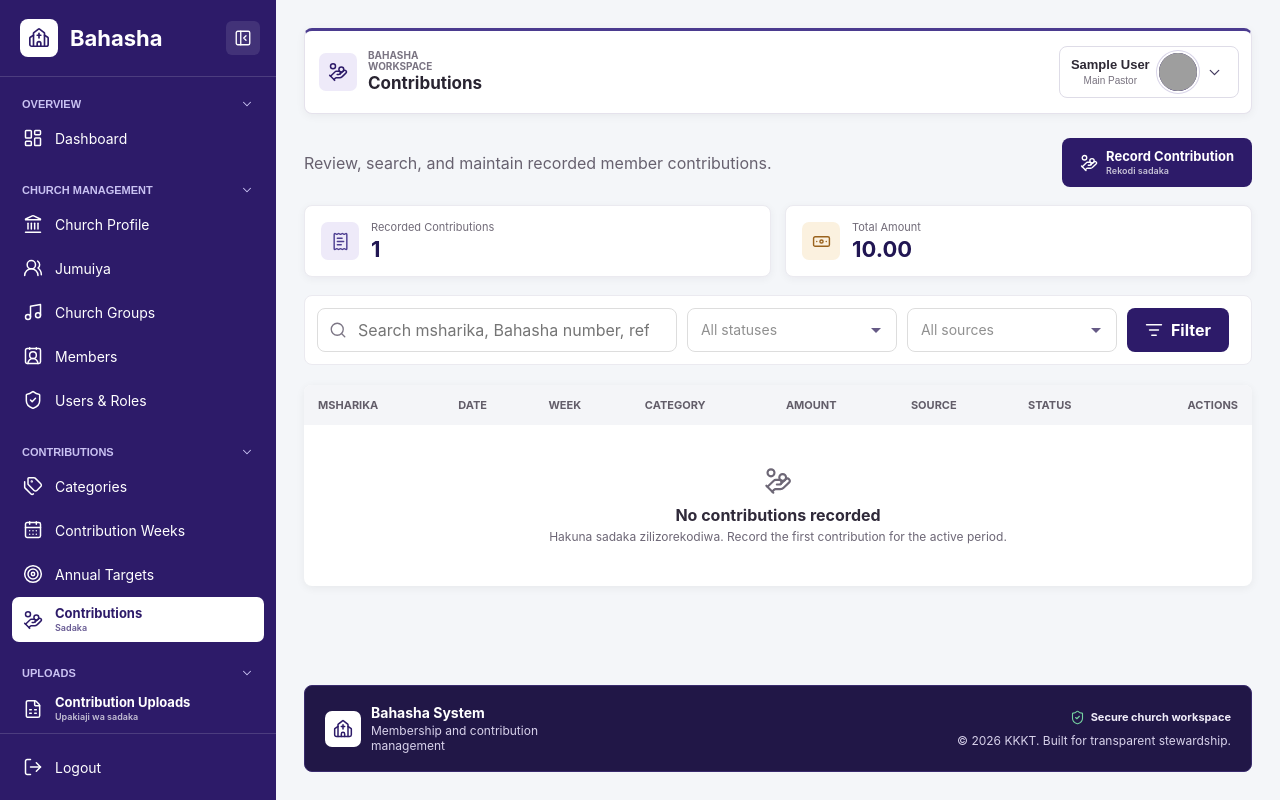
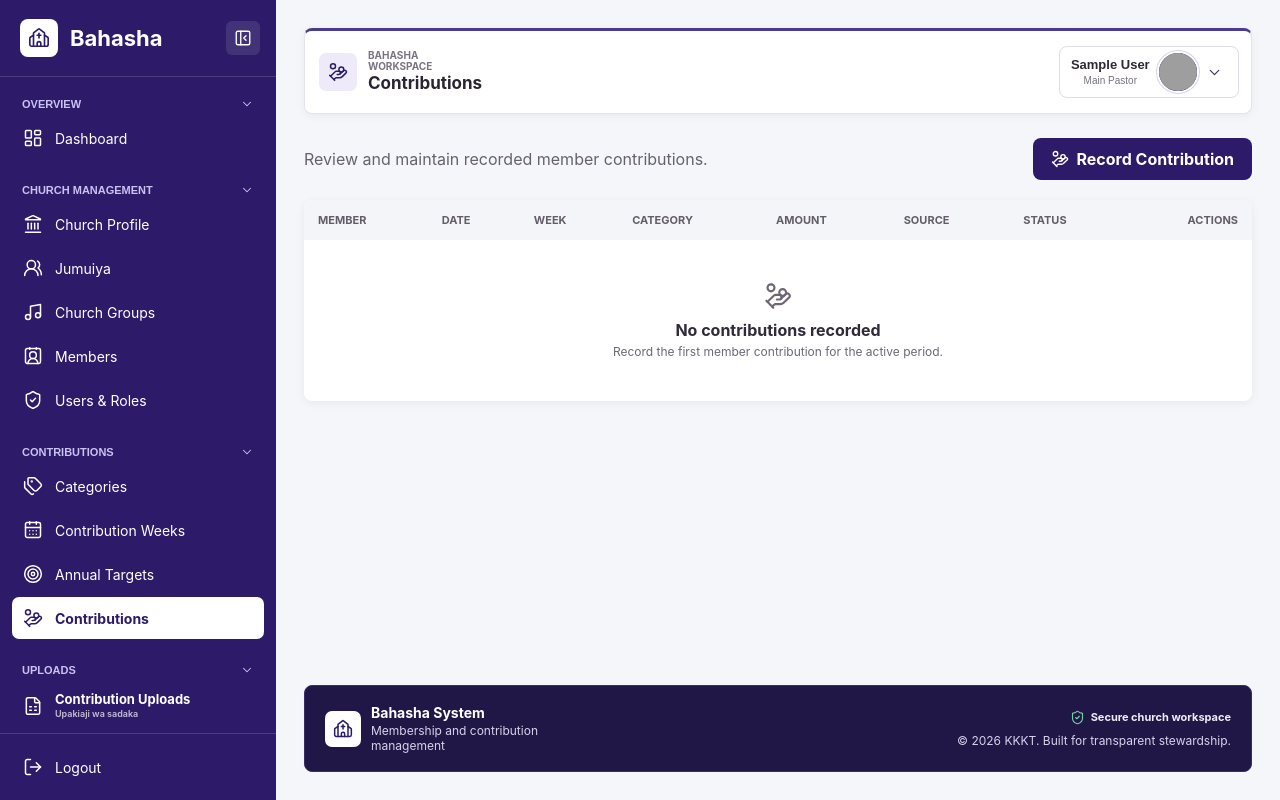
Before and after one commit to Oswaldgerald/bahasha-web, a Django app: page /web/contributions/ in a window 1280 px wide. Run offline with Django 5.2, Linux system fonts and the light colour scheme; a user stored in the database is signed in; tables that the repository leaves empty hold one stand-in row (values such as "Sample post"); parts of the project's set-up code (start-up, migrations or seed data) failed here and were passed over; grey boxes are pictures that could not be loaded.

Commit message:
Revert "Redesign contribution management UI"
This reverts commit b4538f727ce2553f537eedf7310f5f2141d6be03.

```diff
--- a/contributions/models.py
+++ b/contributions/models.py
@@ -11,7 +11,7 @@ from categories.models import ContributionCategory
 
 class Contribution(models.Model):
     SOURCE_CHOICES = [
-        ("EXCEL_UPLOAD", "Contribution Upload"),
+        ("EXCEL_UPLOAD", "Excel Upload"),
         ("MANUAL_ENTRY", "Manual Entry"),
         ("ONLINE_PAYMENT", "Online Payment"),
         ("CORRECTION", "Correction"),
--- a/contributions/views.py
+++ b/contributions/views.py
@@ -2,8 +2,6 @@ import uuid
 
 from django.contrib import messages
 from django.contrib.auth.decorators import login_required
-from django.core.paginator import Paginator
-from django.db.models import Count, Q, Sum
 from django.shortcuts import get_object_or_404, redirect
 from django.shortcuts import render
 
@@ -24,50 +22,7 @@ def contribution_list(request):
         "posted_by",
     ).all()
 
-    if request.user.church_id and not request.user.is_superuser:
-        contributions = contributions.filter(church_id=request.user.church_id)
-
-    query = request.GET.get("q", "").strip()
-    status_filter = request.GET.get("status", "").strip().upper()
-    source_filter = request.GET.get("source", "").strip().upper()
-
-    if query:
-        contributions = contributions.filter(
-            Q(member__user__full_name__icontains=query)
-            | Q(bahasha_number__icontains=query)
-            | Q(reference_number__icontains=query)
-            | Q(category__name__icontains=query)
-        )
-    if status_filter in dict(Contribution.STATUS_CHOICES):
-        contributions = contributions.filter(status=status_filter)
-    else:
-        status_filter = ""
-    if source_filter in dict(Contribution.SOURCE_CHOICES):
-        contributions = contributions.filter(source=source_filter)
-    else:
-        source_filter = ""
-
-    summary = contributions.aggregate(
-        total=Count("id"),
-        amount=Sum("amount", default=0),
-    )
-    contribution_page = Paginator(contributions, 25).get_page(request.GET.get("page"))
-
-    return render(
-        request,
-        "contributions/list.html",
-        {
-            "contributions": contribution_page,
-            "summary": summary,
-            "filters": {
-                "q": query,
-                "status": status_filter,
-                "source": source_filter,
-            },
-            "status_choices": Contribution.STATUS_CHOICES,
-            "source_choices": Contribution.SOURCE_CHOICES,
-        },
-    )
+    return render(request, "contributions/list.html", {"contributions": contributions})
 
 
 @login_required(login_url="login")
--- a/static/css/contributions.css
+++ /dev/null
@@ -1,253 +0,0 @@
-.contribution-button-copy {
-    align-items: flex-start;
-    display: inline-flex;
-    flex-direction: column;
-    line-height: 1.1;
-    text-align: left;
-}
-
-.contribution-button-copy strong {
-    font-size: 13px;
-    font-weight: 750;
-}
-
-.contribution-button-copy small {
-    font-size: 9px;
-    font-weight: 600;
-    margin-top: 3px;
-    opacity: 0.72;
-}
-
-.contribution-summary {
-    display: grid;
-    gap: 14px;
-    grid-template-columns: repeat(2, minmax(0, 1fr));
-    margin-bottom: 18px;
-}
-
-.contribution-summary-item {
-    align-items: center;
-    background: white;
-    border: 1px solid #ebeaf0;
-    border-radius: 8px;
-    box-shadow: 0 2px 9px rgba(33, 25, 57, 0.05);
-    display: flex;
-    gap: 12px;
-    min-width: 0;
-    padding: 14px 16px;
-}
-
-.contribution-summary-icon {
-    align-items: center;
-    background: #eeeaf9;
-    border-radius: 7px;
-    color: #4d3e91;
-    display: inline-flex;
-    flex: 0 0 38px;
-    height: 38px;
-    justify-content: center;
-}
-
-.contribution-summary-icon svg {
-    height: 19px;
-    width: 19px;
-}
-
-.summary-contribution-amount {
-    background: #fbf1df;
-    color: #9a631d;
-}
-
-.contribution-summary-item small,
-.contribution-summary-item strong {
-    display: block;
-}
-
-.contribution-summary-item small {
-    color: #716b78;
-    font-size: 11px;
-    margin-bottom: 2px;
-}
-
-.contribution-summary-item strong {
-    color: #211653;
-    font-size: 22px;
-}
-
-.contribution-filters {
-    align-items: center;
-    background: white;
-    border: 1px solid #ebeaf0;
-    border-radius: 8px;
-    display: grid;
-    gap: 10px;
-    grid-template-columns: minmax(280px, 1fr) minmax(165px, 210px) minmax(165px, 210px) auto auto;
-    margin-bottom: 18px;
-    padding: 12px;
-}
-
-.contribution-filters input,
-.contribution-filters select,
-.contribution-filters .choices {
-    margin-top: 0;
-}
-
-.contribution-search-field {
-    position: relative;
-}
-
-.contribution-search-field > svg {
-    color: #7c7685;
-    height: 18px;
-    left: 12px;
-    pointer-events: none;
-    position: absolute;
-    top: 13px;
-    width: 18px;
-    z-index: 2;
-}
-
-.contribution-search-field input {
-    padding-left: 40px;
-}
-
-.contribution-filter-button {
-    min-height: 44px;
-}
-
-.contribution-clear-filter {
-    color: #6a6374;
-    font-size: 13px;
-    font-weight: 700;
-    padding: 8px;
-    text-decoration: none;
-}
-
-.contribution-clear-filter:hover {
-    color: #2d1b69;
-    text-decoration: underline;
-}
-
-.contribution-amount {
-    color: #211653;
-    white-space: nowrap;
-}
-
-.contribution-pagination {
-    align-items: center;
-    border-top: 1px solid #ebeaf0;
-    color: #716b78;
-    display: flex;
-    font-size: 12px;
-    justify-content: space-between;
-    padding: 12px 16px;
-}
-
-.contribution-pagination > div {
-    display: flex;
-    gap: 8px;
-}
-
-.contribution-pagination .btn-secondary {
-    min-height: 34px;
-    padding: 7px 11px;
-}
-
-.contribution-form-panel {
-    border: 1px solid #ebeaf0;
-    margin-left: auto;
-    margin-right: auto;
-    max-width: 980px;
-}
-
-.contribution-form-heading {
-    align-items: center;
-    border-bottom: 1px solid #ebeaf0;
-    display: flex;
-    gap: 12px;
-    margin: -2px 0 22px;
-    padding-bottom: 16px;
-}
-
-.contribution-form-heading > span {
-    align-items: center;
-    background: #eeeaf9;
-    border-radius: 7px;
-    color: #2d1b69;
-    display: inline-flex;
-    flex: 0 0 40px;
-    height: 40px;
-    justify-content: center;
-}
-
-.contribution-form-heading svg {
-    height: 20px;
-    width: 20px;
-}
-
-.contribution-form-heading h2,
-.contribution-form-heading p {
-    margin: 0;
-}
-
-.contribution-form-heading h2 {
-    font-size: 18px;
-}
-
-.contribution-form-heading p {
-    color: #756f7c;
-    font-size: 12px;
-    margin-top: 4px;
-}
-
-.contribution-form-grid label small {
-    color: #7b7484;
-    font-size: 10px;
-    font-weight: 600;
-    margin-left: 4px;
-}
-
-.contribution-remarks {
-    grid-column: 1 / -1;
-}
-
-.contribution-form-actions {
-    justify-content: flex-end;
-}
-
-@media (max-width: 1080px) {
-    .contribution-filters {
-        grid-template-columns: minmax(240px, 1fr) repeat(2, minmax(150px, 190px)) auto;
-    }
-
-    .contribution-clear-filter {
-        grid-column: 1 / -1;
-        justify-self: start;
-    }
-}
-
-@media (max-width: 760px) {
-    .contribution-filters {
-        grid-template-columns: 1fr;
-    }
-
-    .contribution-filter-button {
-        width: 100%;
-    }
-}
-
-@media (max-width: 620px) {
-    .contribution-summary {
-        grid-template-columns: 1fr;
-    }
-
-    .contribution-form-actions {
-        align-items: stretch;
-        flex-direction: column-reverse;
-    }
-
-    .contribution-form-actions .btn-primary,
-    .contribution-form-actions .btn-secondary {
-        width: 100%;
-    }
-}
--- a/templates/contributions/list.html
+++ b/templates/contributions/list.html
@@ -1,77 +1,32 @@
 {% extends "base.html" %}
-{% load static %}
-
-{% block extra_css %}<link rel="stylesheet" href="{% static 'css/contributions.css' %}">{% endblock %}
 
 {% block content %}
-<div class="list-toolbar contribution-toolbar">
-    <p>Review, search, and maintain recorded member contributions.</p>
-    <a href="{% url 'web_contribution_create' %}" class="btn-primary">
-        <i data-lucide="hand-coins" aria-hidden="true"></i>
-        <span class="contribution-button-copy"><strong>Record Contribution</strong><small>Rekodi sadaka</small></span>
-    </a>
+<div class="list-toolbar">
+    <p>Review and maintain recorded member contributions.</p>
+    <a href="{% url 'web_contribution_create' %}" class="btn-primary"><i data-lucide="hand-coins" aria-hidden="true"></i><span>Record Contribution</span></a>
 </div>
-
-<section class="contribution-summary" aria-label="Contribution summary">
-    <div class="contribution-summary-item">
-        <span class="contribution-summary-icon"><i data-lucide="receipt-text" aria-hidden="true"></i></span>
-        <span><small>Recorded Contributions</small><strong>{{ summary.total }}</strong></span>
-    </div>
-    <div class="contribution-summary-item">
-        <span class="contribution-summary-icon summary-contribution-amount"><i data-lucide="banknote" aria-hidden="true"></i></span>
-        <span><small>Total Amount</small><strong>{{ summary.amount|floatformat:2 }}</strong></span>
-    </div>
-</section>
-
-<form method="get" class="contribution-filters" role="search">
-    <div class="contribution-search-field">
-        <i data-lucide="search" aria-hidden="true"></i>
-        <label for="contribution-search" class="sr-only">Search contributions</label>
-        <input id="contribution-search" type="search" name="q" value="{{ filters.q }}" placeholder="Search msharika, Bahasha number, reference, or category">
-    </div>
-    <div>
-        <label for="status-filter" class="sr-only">Contribution status</label>
-        <select id="status-filter" name="status"><option value="">All statuses</option>{% for value, label in status_choices %}<option value="{{ value }}"{% if filters.status == value %} selected{% endif %}>{{ label }}</option>{% endfor %}</select>
-    </div>
-    <div>
-        <label for="source-filter" class="sr-only">Contribution source</label>
-        <select id="source-filter" name="source"><option value="">All sources</option>{% for value, label in source_choices %}<option value="{{ value }}"{% if filters.source == value %} selected{% endif %}>{{ label }}</option>{% endfor %}</select>
-    </div>
-    <button type="submit" class="btn-primary contribution-filter-button"><i data-lucide="list-filter" aria-hidden="true"></i><span>Filter</span></button>
-    {% if filters.q or filters.status or filters.source %}<a href="{% url 'web_contributions' %}" class="contribution-clear-filter">Clear</a>{% endif %}
-</form>
 
 <section class="card list-table-card" aria-label="Recorded contributions">
     <div class="table-scroll">
         <table class="data-table list-table is-wider responsive-table{% if not contributions %} is-empty{% endif %}">
-            <thead><tr><th>Msharika</th><th>Date</th><th>Week</th><th>Category</th><th>Amount</th><th>Source</th><th>Status</th><th class="table-actions-heading">Actions</th></tr></thead>
+            <thead><tr><th>Member</th><th>Date</th><th>Week</th><th>Category</th><th>Amount</th><th>Source</th><th>Status</th><th class="table-actions-heading">Actions</th></tr></thead>
             <tbody>
                 {% for contribution in contributions %}
                 <tr>
-                    <td data-label="Msharika" class="table-primary"><strong>{{ contribution.member.user.full_name }}</strong><small>Bahasha {{ contribution.bahasha_number }}</small></td>
-                    <td data-label="Date">{{ contribution.contribution_date|date:"d M Y" }}</td>
+                    <td data-label="Member" class="table-primary"><strong>{{ contribution.member.user.full_name }}</strong><small>{{ contribution.bahasha_number }}</small></td>
+                    <td data-label="Date">{{ contribution.contribution_date }}</td>
                     <td data-label="Week">Week {{ contribution.contribution_week.week_number }}</td>
                     <td data-label="Category">{{ contribution.category.name }}</td>
-                    <td data-label="Amount"><strong class="contribution-amount">{{ contribution.amount|floatformat:2 }}</strong></td>
-                    <td data-label="Source">{{ contribution.get_source_display }}</td>
-                    <td data-label="Status"><span class="status-badge {% if contribution.status == 'POSTED' %}is-success{% elif contribution.status == 'REVERSED' %}is-danger{% else %}is-info{% endif %}">{{ contribution.get_status_display }}</span></td>
+                    <td data-label="Amount"><strong>{{ contribution.amount }}</strong></td>
+                    <td data-label="Source">{{ contribution.source }}</td>
+                    <td data-label="Status"><span class="status-badge {% if contribution.status == 'POSTED' %}is-success{% elif contribution.status == 'FAILED' %}is-danger{% else %}is-info{% endif %}">{{ contribution.status }}</span></td>
                     <td data-label="Actions"><div class="table-actions"><a href="{% url 'web_contribution_edit' contribution.id %}" class="icon-action" title="Edit contribution" aria-label="Edit contribution for {{ contribution.member.user.full_name }}"><i data-lucide="square-pen" aria-hidden="true"></i></a></div></td>
                 </tr>
                 {% empty %}
-                <tr><td colspan="8" class="table-empty"><i data-lucide="hand-coins" aria-hidden="true"></i><strong>No contributions recorded</strong><span>Hakuna sadaka zilizorekodiwa. Record the first contribution for the active period.</span></td></tr>
+                <tr><td colspan="8" class="table-empty"><i data-lucide="hand-coins" aria-hidden="true"></i><strong>No contributions recorded</strong><span>Record the first member contribution for the active period.</span></td></tr>
                 {% endfor %}
             </tbody>
         </table>
     </div>
-
-    {% if contributions.paginator.num_pages > 1 %}
-    <nav class="contribution-pagination" aria-label="Contribution pages">
-        <span>Page {{ contributions.number }} of {{ contributions.paginator.num_pages }}</span>
-        <div>
-            {% if contributions.has_previous %}<a href="?q={{ filters.q|urlencode }}&status={{ filters.status }}&source={{ filters.source }}&page={{ contributions.previous_page_number }}" class="btn-secondary">Previous</a>{% endif %}
-            {% if contributions.has_next %}<a href="?q={{ filters.q|urlencode }}&status={{ filters.status }}&source={{ filters.source }}&page={{ contributions.next_page_number }}" class="btn-secondary">Next</a>{% endif %}
-        </div>
-    </nav>
-    {% endif %}
 </section>
 {% endblock %}
--- a/templates/partials/sidebar.html
+++ b/templates/partials/sidebar.html
@@ -72,9 +72,9 @@
                 <i data-lucide="target" aria-hidden="true"></i>
                 <span class="nav-label">Annual Targets</span>
             </a>
-            <a href="{% url 'web_contributions' %}" data-label="Contributions"{% if request.resolver_match.url_name == 'web_contributions' or request.resolver_match.url_name == 'web_contribution_create' or request.resolver_match.url_name == 'web_contribution_edit' %} class="active" aria-current="page"{% endif %}>
+            <a href="{% url 'web_contributions' %}" data-label="Contributions"{% if request.resolver_match.url_name == 'web_contributions' %} class="active" aria-current="page"{% endif %}>
                 <i data-lucide="hand-coins" aria-hidden="true"></i>
-                <span class="nav-label nav-label-bilingual"><strong>Contributions</strong><small>Sadaka</small></span>
+                <span class="nav-label">Contributions</span>
             </a>
             </div>
         </div>
```
Also changed, not shown: contributions/tests.py (+0 -12 lines), templates/contributions/_form.html (deleted, +0 -25 lines), templates/contributions/create.html (+70 -5 lines), templates/contributions/edit.html (+70 -5 lines), contributions/migrations/0003_alter_contribution_source.py (deleted).
